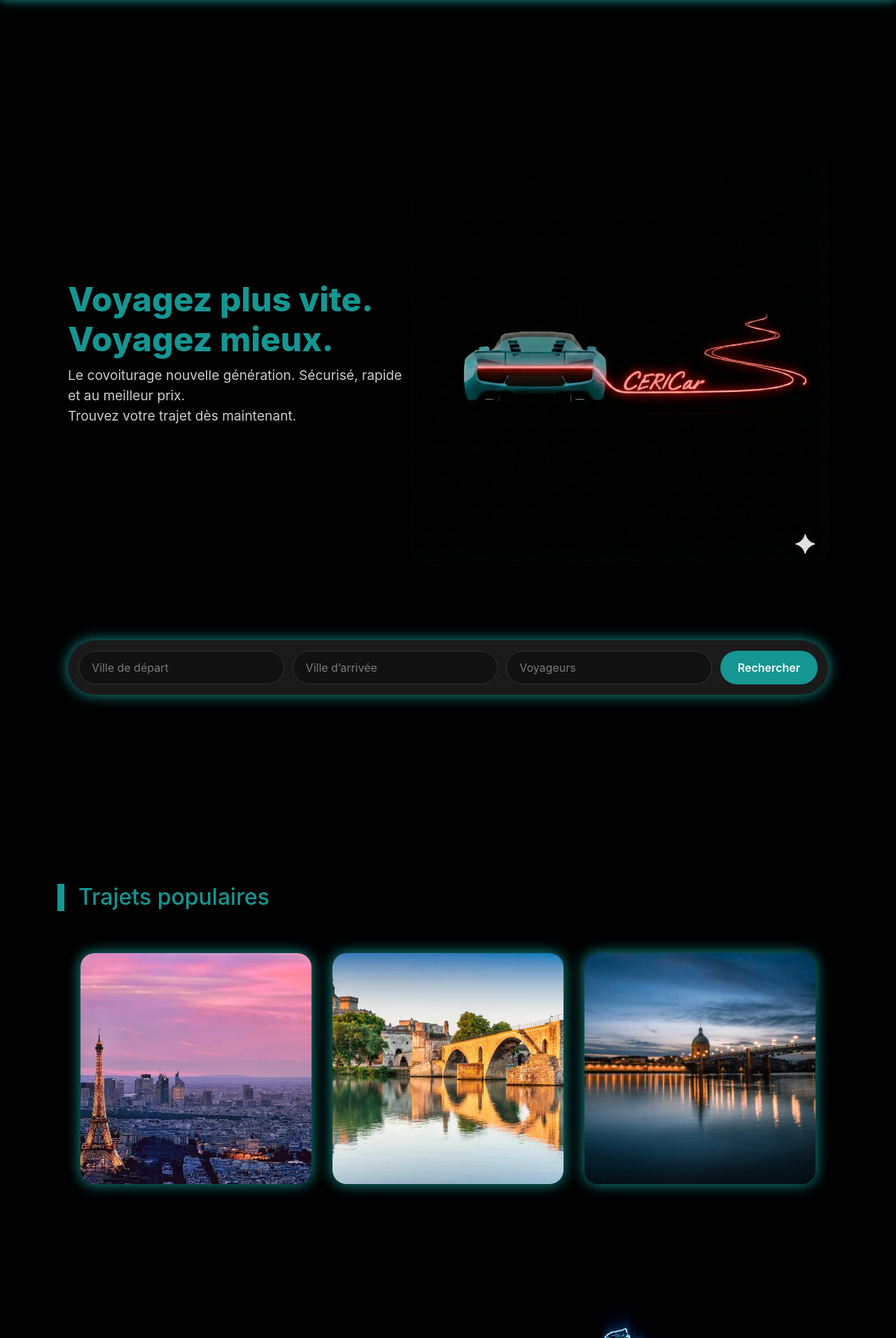
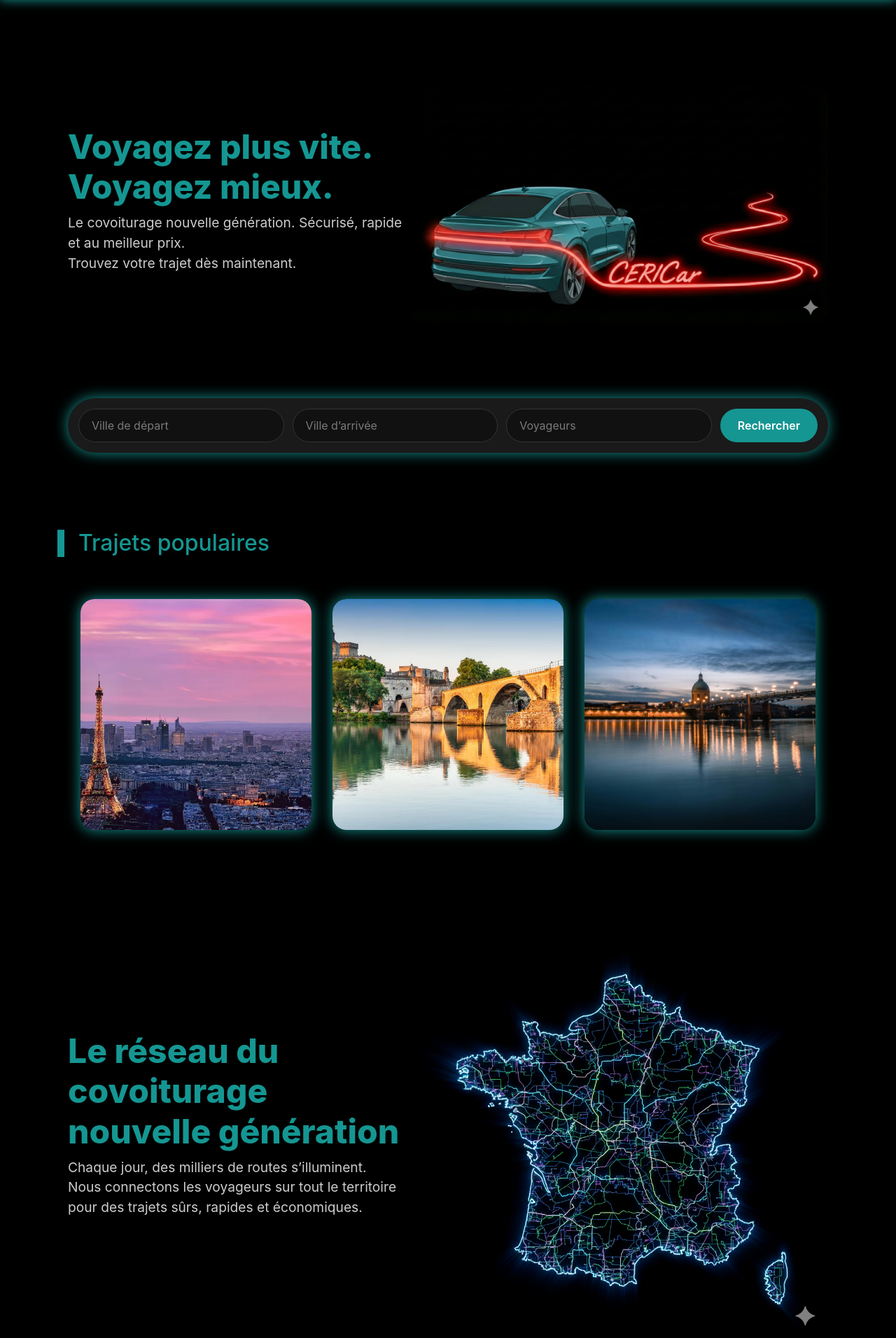
Before and after one commit to SyphaxMEDJBER/CeriCar, a Yii app: template views/site/index.php in a window 1280 px wide. Shown: the part 57-1969 px from the top of the page at 70% size. Run offline with PHP 8.4 and a stand-in for Yii, Linux system fonts and the light colour scheme; the template is opened without the code that fills it, so the values that code supplies are empty; some libraries are stand-ins or nearby versions.

Commit message:
les grand  margin corrigés

```diff
--- a/views/layouts/main.php
+++ b/views/layouts/main.php
@@ -78,7 +78,7 @@ $this->registerJsFile('@web/js/recherche.js', ['depends' => [JqueryAsset::class]
 </nav>
 
 <!-- CONTENU -->
-<main class="container" style="margin-top:120px; min-height:70vh;">
+<main class="container" style="margin-top:30px; min-height:70vh;">
     <?= $content ?>
 </main>
 
--- a/views/site/index.php
+++ b/views/site/index.php
@@ -16,7 +16,7 @@ $this->title = "CeriCar – Trouvez votre voyage";
 
     <!-- IMAGE À DROITE -->
     <div class="hero-img">
-        <img src="<?= Url::to('@web/images/hero2.png') ?>" alt="car">
+        <img src="<?= Url::to('@web/images/herooo.png') ?>" alt="car">
 
     </div>
 
--- a/web/css/dark.css
+++ b/web/css/dark.css
@@ -278,24 +278,11 @@ input:focus {
 
 
 #tp{
-    margin-top: 180px;
+    margin-top: 20px;
     color:  #159692;
     border-left:  #159692 solid 10px;
     padding-left: 20px;
 }
-
-
-
-
-
-
-
-
-
-
-
-
-
 
 
 
```
Also changed, not shown: web/images/herooo.png (added), 1 other file.
